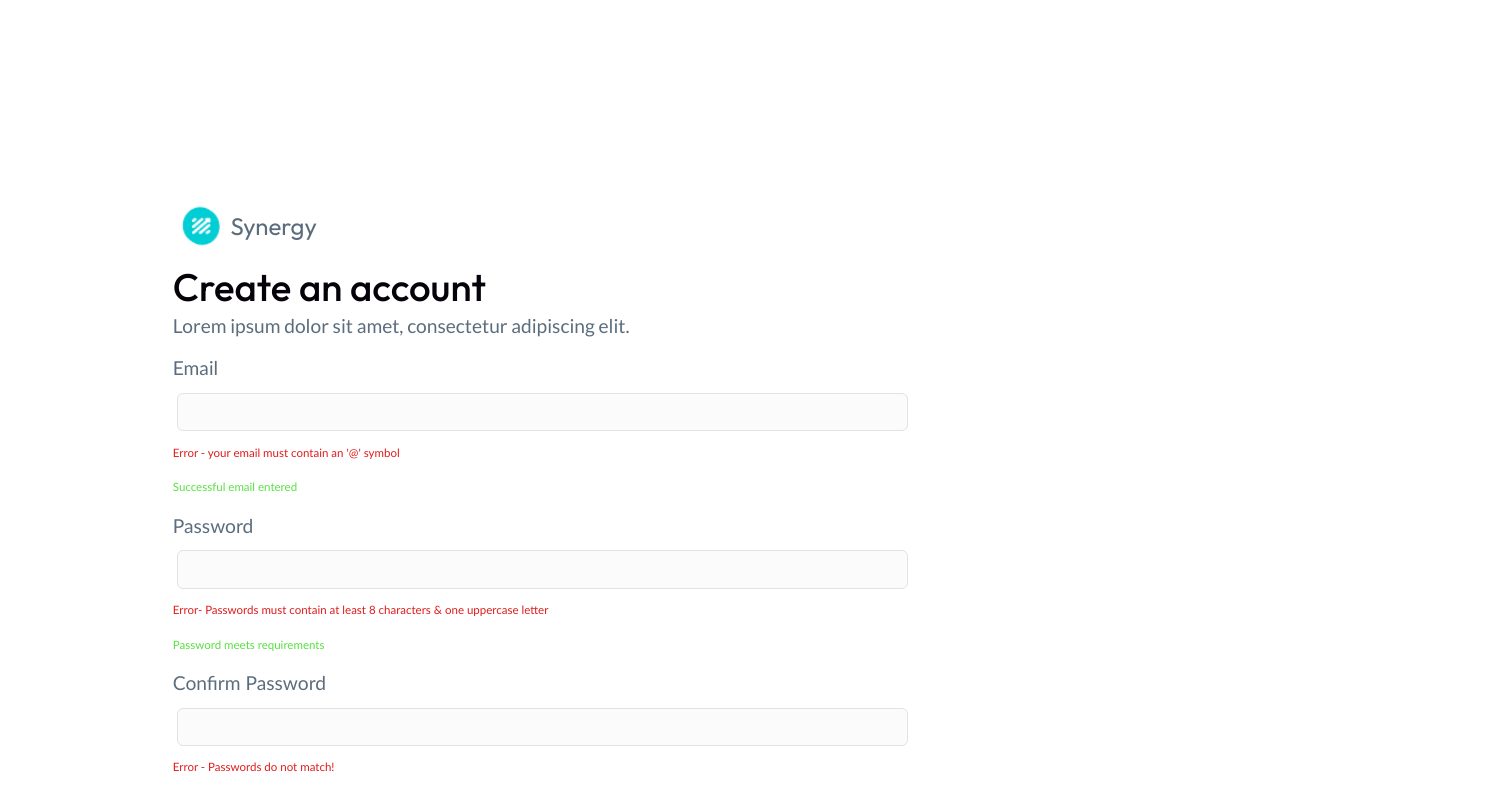
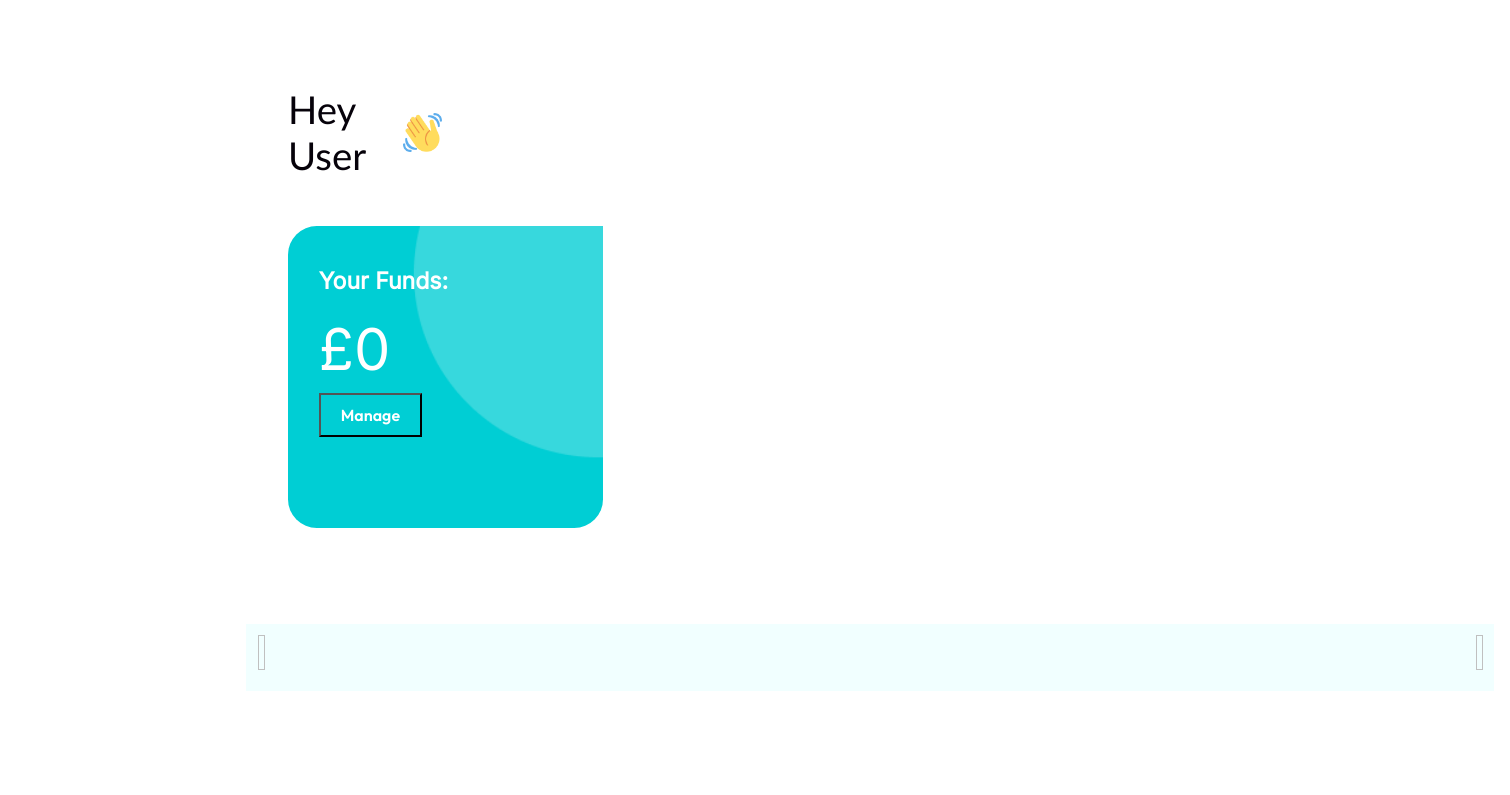
Before and after one commit to nology-tech/quadra-client-project, a React (Create React App) app: page /signup in a window 1280 px wide. Shown: the top 795 px of the page, 1510 px wide, since content can reach past the window. Built offline with nearby package versions, Linux system fonts and the light colour scheme.

Commit message:
added positioning, and added prop

```diff
--- a/src/App.jsx
+++ b/src/App.jsx
@@ -1,16 +1,18 @@
-import { Route, Routes } from "react-router-dom";
-import Home from "./pages/Home/Home";
+// import { Route, Routes } from "react-router-dom";
+// import Home from "./pages/Home/Home";
 import "./styles/main.scss";
-import Login from "./pages/Login/Login";
-import SignUp from "./pages/SignUp/SignUp"
+// import Login from "./pages/Login/Login";
+// import SignUp from "./pages/SignUp/SignUp"
+import Wallet from "./pages/Wallet/Wallet";
 
 const App = () => {
   return (
-    <Routes>
-      <Route path="*" element={<Home />} />
-      <Route path="/login" element={<Login />} />
-      <Route path="/signup" element={<SignUp/>} />
-    </Routes>
+    // <Routes>
+    //   <Route path="*" element={<Home />} />
+    //   <Route path="/login" element={<Login />} />
+    //   <Route path="/signup" element={<SignUp/>} />
+    // </Routes>
+    <Wallet />
   );
 };
 
--- a/src/components/Funds/Funds.scss
+++ b/src/components/Funds/Funds.scss
@@ -2,6 +2,7 @@
 @use "../../styles/typography" as *;
 
 .funds {
+  background-size: cover;
   width: 16.4rem;
   height: 15.7rem;
   left: 0rem;
--- a/src/pages/Wallet/Wallet.jsx
+++ b/src/pages/Wallet/Wallet.jsx
@@ -3,7 +3,7 @@ import Contacts from "../../components/Contacts/Contacts";
 import hand from "../../assets/images/hello.svg";
 import "./Wallet.scss";
 
-const Wallet = () => {
+const Wallet = ({ amount = "0" }) => {
   return (
     <>
       <div className="wallet-ctner">
@@ -12,7 +12,7 @@ const Wallet = () => {
           <img src={hand} alt="welcome"></img>
         </div>
         <div className="wallet-ctner__funds">
-          <Funds amount="5000" isManage={true} />
+          <Funds amount={amount} isManage={true} />
         </div>
         <div className="wallet-ctner__contacts">
           <Contacts />{" "}
```
